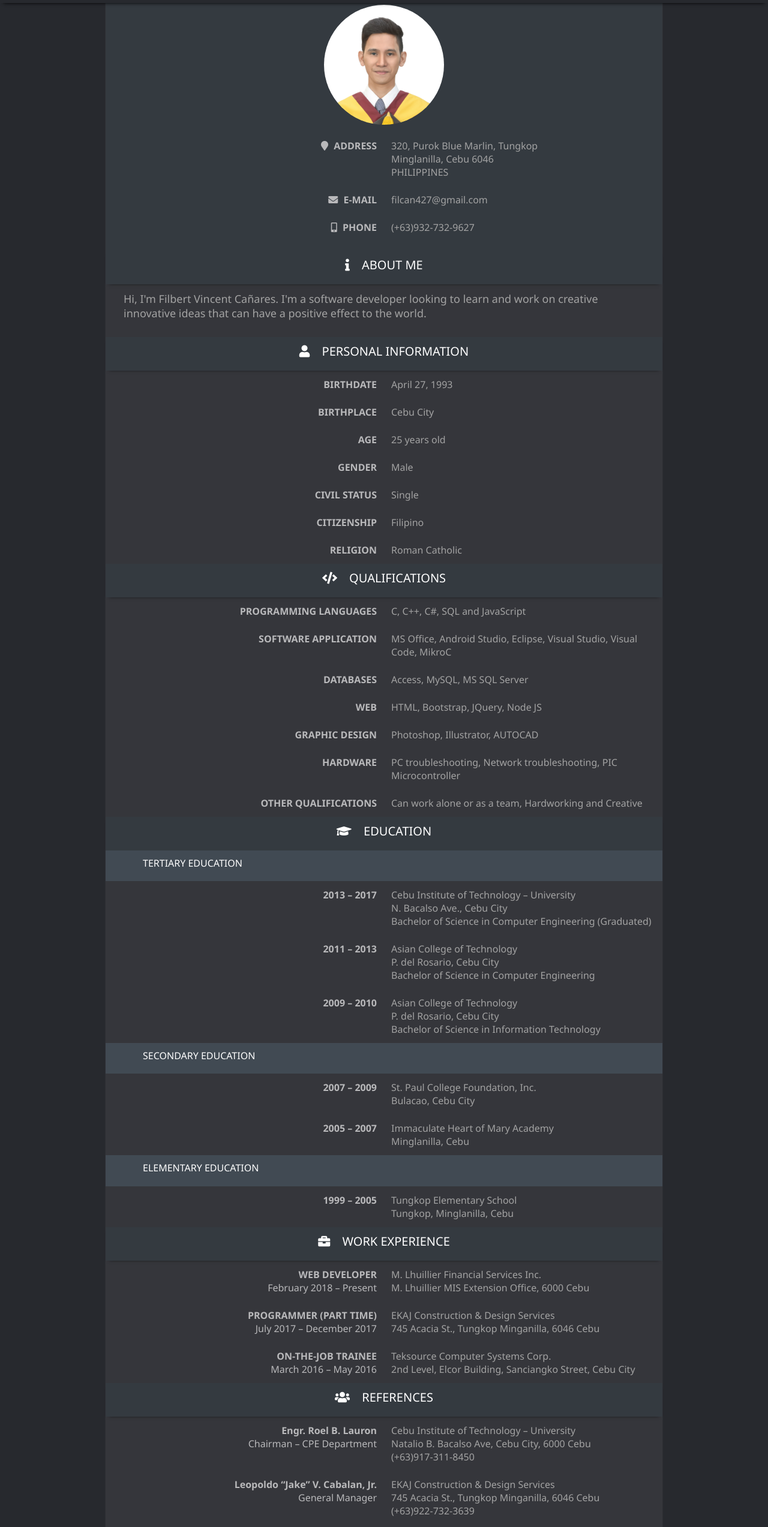
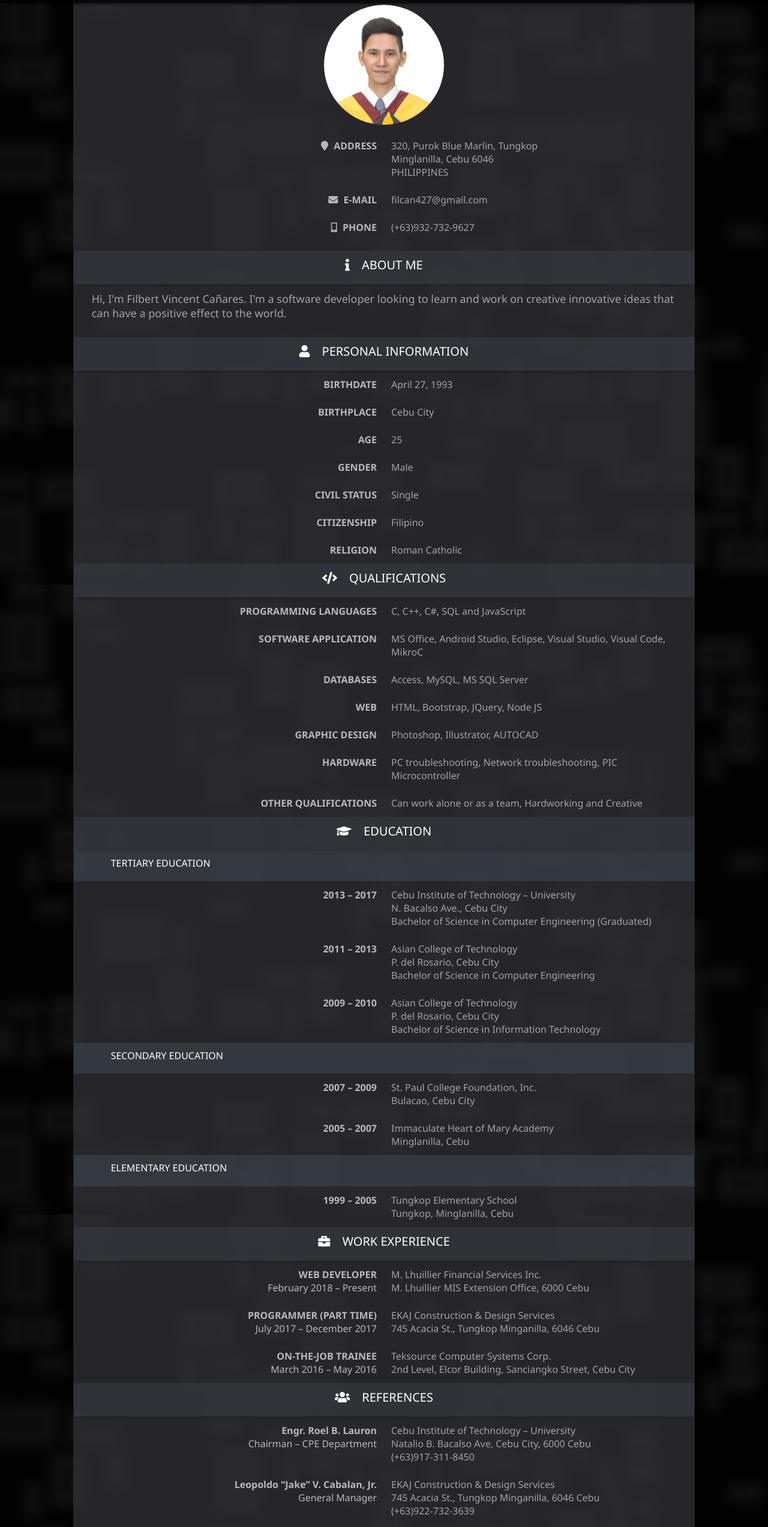
Before and after one commit to filcan/resume, a plain HTML site: page index.html in a window 1280 px wide. Shown: the part 75-2621 px from the top of the page at 60% size. Drawn offline with nearby package versions, Linux system fonts and the light colour scheme.

Commit message:
with image bg

```diff
--- a/css/index.css
+++ b/css/index.css
@@ -2,6 +2,15 @@
     -webkit-box-shadow: 0 8px 6px -6px black;
     -moz-box-shadow: 0 8px 6px -6px black;
     box-shadow: 0 6px 6px -6px black;
+    font-family: 'Segoe UI', Tahoma, Geneva, Verdana, sans-serif;
+    font-weight: lighter;
+}
+
+body {
+    background-image: url("background.jpg");
+}
+
+.dropdown-item{
     font-family: 'Segoe UI', Tahoma, Geneva, Verdana, sans-serif;
     font-weight: lighter;
 }
@@ -12,10 +21,10 @@
     box-shadow: 6px 0 -6px 6px black;
     font-family: 'Segoe UI', Tahoma, Geneva, Verdana, sans-serif;
     font-weight: lighter;
-    background: #202225;
+    background: #020202bb;
 }
 
-#tr_objective,
+#tr_aboutme,
 #tr_personalinfo,
 #tr_qualifications,
 #tr_education,
@@ -25,18 +34,14 @@
     -moz-box-shadow: 0 4px 6px -6px black;
     box-shadow: 0 4px 6px -6px black;
     text-align: center;
+    background: #343a40ad;
 }
 
-#tr_tertiary {
-    background: #414a53;
-}
-
-#tr_secondary {
-    background: #414a53;
-}
-
-#tr_elementary {
-    background: #414a53;
+#tr_tertiary,
+#tr_secondary,
+#tr_elementary
+ {
+    background: #414a5380;
 }
 
 .table {
--- a/index.html
+++ b/index.html
@@ -15,31 +15,40 @@
     <link rel="stylesheet" href="https://use.fontawesome.com/releases/v5.0.13/css/all.css" integrity="sha384-DNOHZ68U8hZfKXOrtjWvjxusGo9WQnrNx2sqG0tfsghAvtVlRW3tvkXWZh58N9jp"
         crossorigin="anonymous">
     <link rel="stylesheet" type="text/css" href=".\css\index.css">
+    <style>
+        body {
+            background-image: url("background.jpg");
+        }
+    </style>
 </head>
 
-<!-- SCRIPT -->
+
+
 <script>
     $(document).ready(function () {
         var dob = '1993-04-27';
         dob = new Date(dob);
         var today = new Date();
         var age = Math.floor((today - dob) / (365.25 * 24 * 60 * 60 * 1000));
-        $('#age').append(age + " years old");
+        $('#age').append(age);
     });
 </script>
 
 <!-- NAVIGATION BAR -->
-<nav class="navbar navbar-expand-md navbar-dark fixed-top" style="background: #27292e">
+<nav class="navbar navbar-expand-md navbar-dark fixed-top" style="background: #000000c0">
     <a class="navbar-brand" href="#">
         <span style="padding-right: 10px">
             <i class="far fa-address-card"></i>
         </span>
         <strong>Filbert Vincent Cañares</strong>
     </a>
+    <button class="navbar-toggler" type="button" data-toggle="collapse" data-target="#collapsibleNavbar">
+        <span class="navbar-toggler-icon"></span>
+    </button>
     <div class="collapse navbar-collapse" id="collapsibleNavbar">
         <ul class="navbar-nav">
             <li class="nav-item" style="padding-left: 10px; padding-right: 10px">
-                <a class="nav-link" href="#tr_objective">
+                <a class="nav-link" href="#tr_aboutme">
                     <span style="padding-right: 5px">
                         <i class="fas fa-info"></i>
                     </span>About Me</a>
@@ -61,10 +70,10 @@
                     <span style="padding-right: 5px">
                         <i class="fas fa-graduation-cap"></i>
                     </span>Education</a>
-                <div class="dropdown-menu">
-                    <a class="dropdown-item" href="#tr_tertiary">Tertiary</a>
-                    <a class="dropdown-item" href="#tr_secondary">Secondary</a>
-                    <a class="dropdown-item" href="#tr_elementary">Elementary</a>
+                <div class="dropdown-menu bg-dark text-white">
+                    <a class="dropdown-item bg-dark text-white" href="#tr_tertiary">Tertiary</a>
+                    <a class="dropdown-item bg-dark text-white" href="#tr_secondary">Secondary</a>
+                    <a class="dropdown-item bg-dark text-white" href="#tr_elementary">Elementary</a>
                 </div>
             </li>
             <li class="nav-item" style="padding-left: 10px; padding-right: 10px">
@@ -94,10 +103,10 @@
 <!-- BODY -->
 
 <body>
-    <div id="background" style="background:#27292e">
-        <div class="container col-sm-9" style="padding-top: 70px; padding-bottom: 20px">
-            <div class="card" style="background: #35363b">
-                <div class="container col-sm-lg bg-dark">
+    <!-- <div id="background" style="background:#27292e"> -->
+    <div class="container col-sm-10" style="padding-top: 70px; padding-bottom: 10px">
+        <div class="card" style="background: #35363bb7">
+            <div class="container col-sm-lg">
                 <table class="table table-borderless text-white table-white">
                     <tr>
                         <td colspan="2">
@@ -135,7 +144,7 @@
                 </table>
             </div>
             <table class="table table-borderless text-white table-white">
-                    <tr class="bg-dark" id="tr_objective">
+                <tr id="tr_aboutme">
                     <td colspan="2" class="text-white">
                         <h5>
                             <span style="padding-right: 15px">
@@ -152,7 +161,7 @@
                             have a positive effect to the world.</p>
                     </td>
                 </tr>
-                    <tr class="bg-dark" id="tr_personalinfo">
+                <tr id="tr_personalinfo">
                     <td colspan="2" class="text-white">
                         <h5>
                             <span style="padding-right: 15px">
@@ -189,7 +198,7 @@
                     <td id="td_content" style="width: 20%">RELIGION</td>
                     <td id="td_description">Roman Catholic</td>
                 </tr>
-                    <tr class="bg-dark" id="tr_qualifications">
+                <tr id="tr_qualifications">
                     <td colspan="2" class="text-white">
                         <h5>
                             <span style="padding-right: 15px">
@@ -225,7 +234,7 @@
                     <td id="td_content">OTHER QUALIFICATIONS</td>
                     <td id="td_description">Can work alone or as a team, Hardworking and Creative</td>
                 </tr>
-                    <tr class="bg-dark" id="tr_education">
+                <tr id="tr_education">
                     <td colspan="2" class="text-white">
                         <h5>
                             <span style="padding-right: 15px">
@@ -288,7 +297,7 @@
                         Tungkop, Minglanilla, Cebu
                     </td>
                 </tr>
-                    <tr class="bg-dark" id="tr_workexperience">
+                <tr id="tr_workexperience">
                     <td colspan="2" class="text-white">
                         <h5>
                             <span style="padding-right: 15px">
@@ -323,7 +332,7 @@
                         2nd Level, Elcor Building, Sanciangko Street, Cebu City
                     </td>
                 </tr>
-                    <tr class="bg-dark" id="tr_references">
+                <tr id="tr_references">
                     <td colspan="2" class="text-white">
                         <h5>
                             <span style="padding-right: 15px">
@@ -367,7 +376,7 @@
             </table>
         </div>
     </div>
-    </div>
+    <!-- </div> -->
 </body>
 
 <!-- FOOTER -->
```
Also changed, not shown: background.jpg (added). Lines whose indentation alone changed are shown as unchanged.
